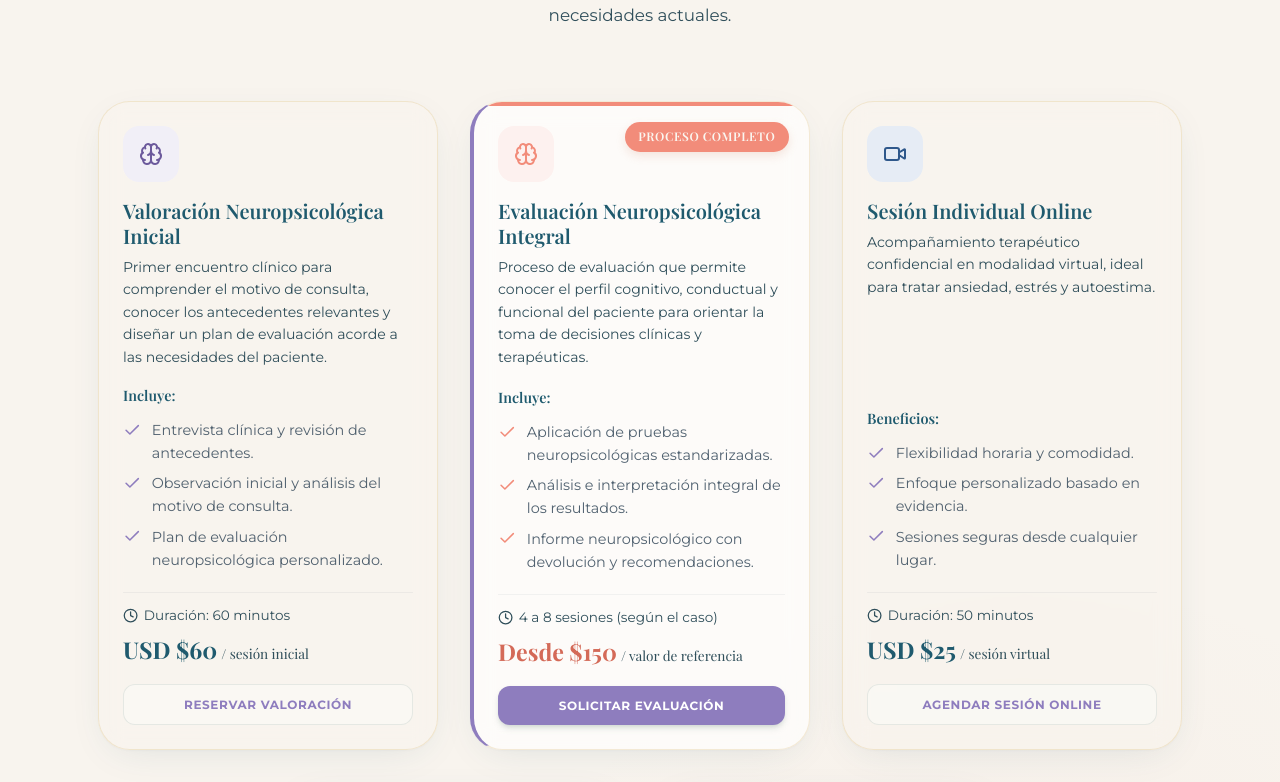
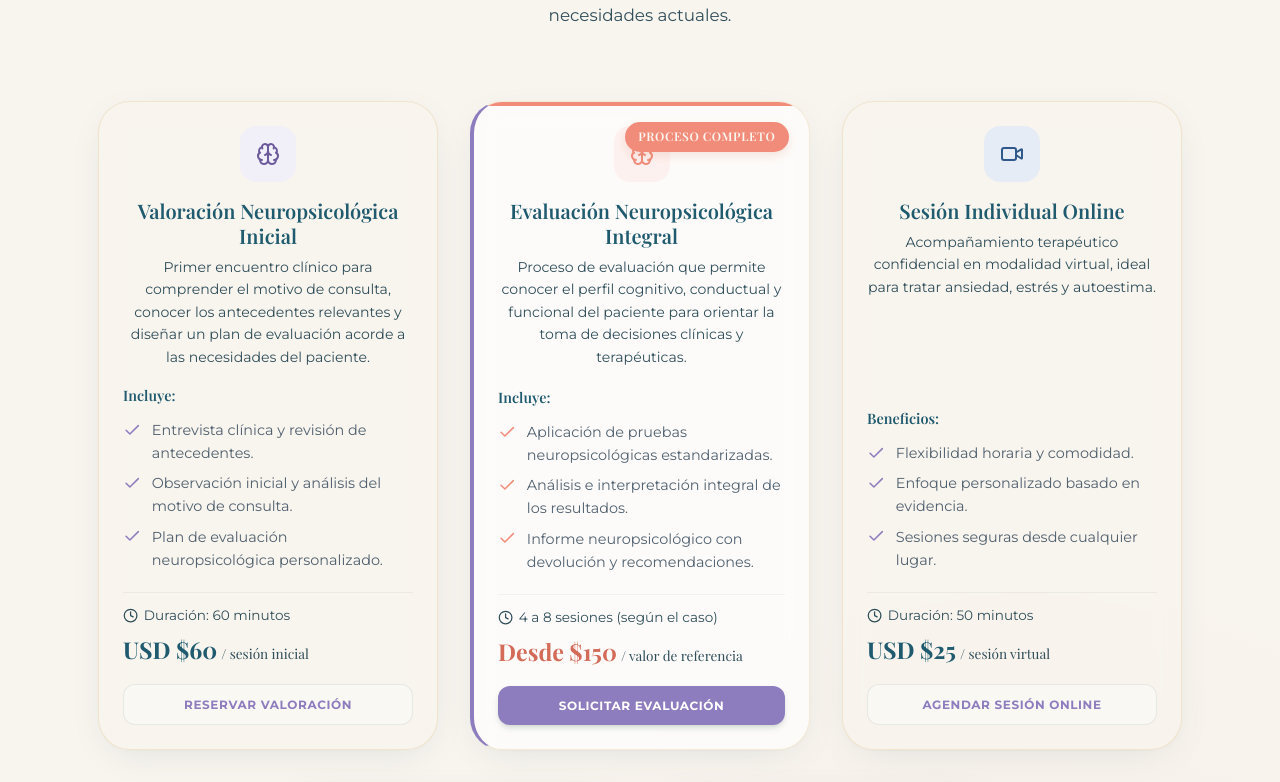
Before and after one commit to MAXVMVS/psic-damarispazmino, a React (Vite) app: page / in a window 1280 px wide. Shown: the part 2564-3346 px from the top of the page. Built offline with nearby package versions, Linux system fonts and the light colour scheme; no server answers; a web font is replaced by a local one.

Commit message:
design: center service card titles, icons, and descriptions for enhanced visual balance

```diff
--- a/src/index.css
+++ b/src/index.css
@@ -811,7 +811,7 @@ section {
   display: flex;
   align-items: center;
   justify-content: center;
-  margin-bottom: 1rem;
+  margin: 0 auto 1rem auto;
 }
 
 .service-card:nth-child(2) .service-icon-heading {
@@ -829,6 +829,7 @@ section {
   font-weight: 600;
   color: var(--color-navy);
   margin-bottom: 0.5rem;
+  text-align: center;
 }
 
 .service-description {
@@ -836,6 +837,7 @@ section {
   font-size: 0.88rem;
   margin-bottom: 1rem;
   flex-grow: 1;
+  text-align: center;
 }
 
 .service-includes-title {
```
